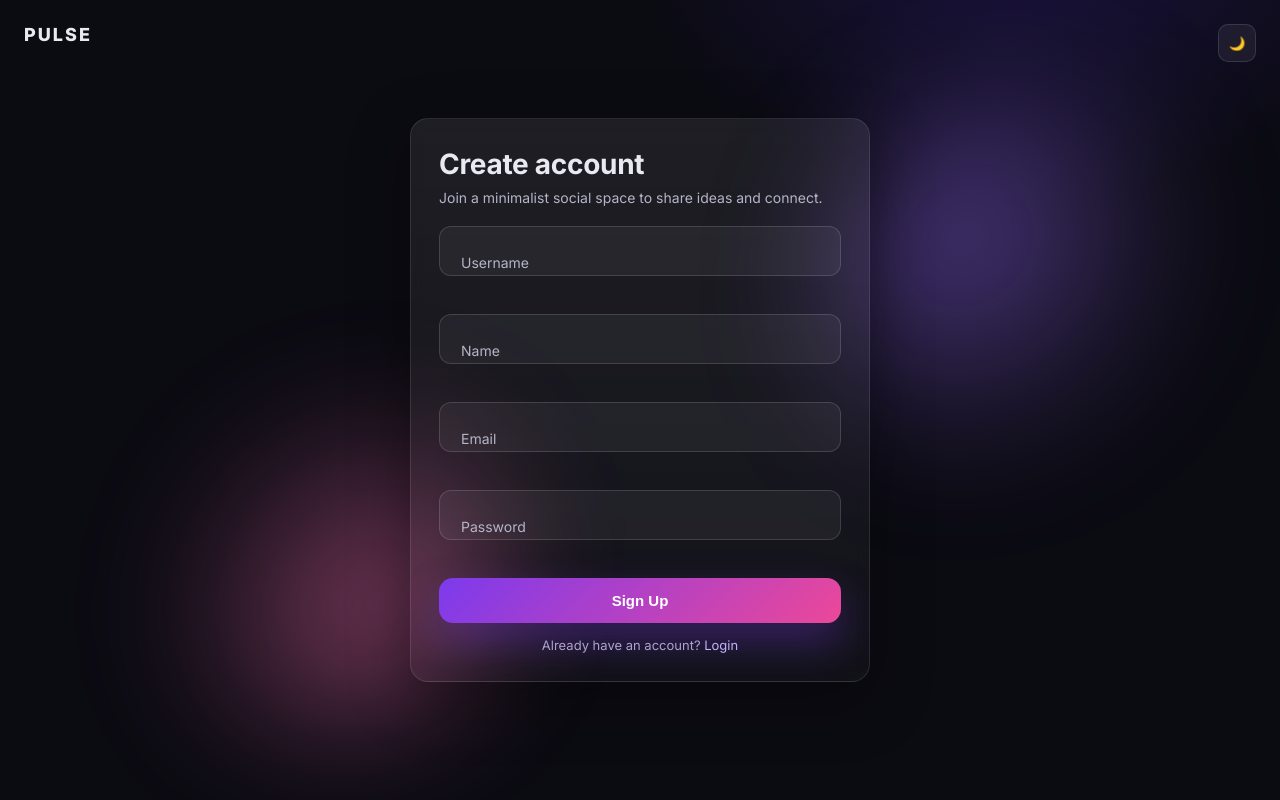
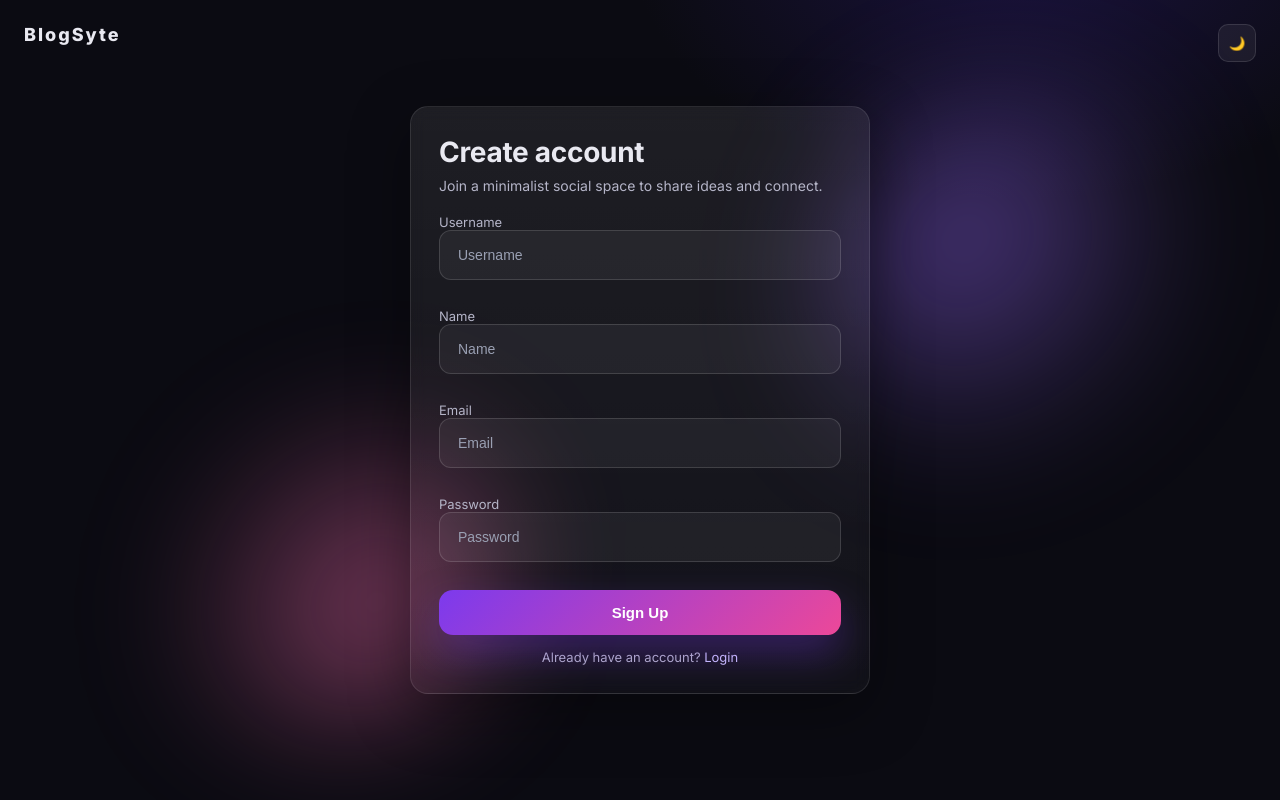
Before and after one commit to ahmedammad1709/SMIT-Hackathon, a plain HTML site: page signup.html in a window 1280 px wide. Drawn offline with Linux system fonts and the light colour scheme.

Commit message:
updated login and signup

```diff
--- a/auth.css
+++ b/auth.css
@@ -45,6 +45,20 @@ body.auth-body {
 .field input:not(:placeholder-shown) + label,
 .field.filled label { display: none; }
 
+#loginForm .field { position: relative; display: flex; flex-direction: column; gap: 6px; }
+#loginForm .field label { position: static; left: auto; top: auto; transform: none; padding: 0; background: transparent; color: var(--muted); font-size: 13px; z-index: auto; pointer-events: none; order: -1; }
+#loginForm .field input::placeholder { color: #9aa0b3; }
+#loginForm .field input:focus + label,
+#loginForm .field input:not(:placeholder-shown) + label,
+#loginForm .field.filled label { display: block; }
+
+#signupForm .field { position: relative; display: flex; flex-direction: column;  }
+#signupForm .field label { position: static; left: auto; top: auto; transform: none; padding: 0; background: transparent; color: var(--muted); font-size: 13px; z-index: auto; pointer-events: none; order: -1; }
+#signupForm .field input::placeholder { color: #9aa0b3; }
+#signupForm .field input:focus + label,
+#signupForm .field input:not(:placeholder-shown) + label,
+#signupForm .field.filled label { display: block; }
+
 .field.error input, .field.error textarea, .field.error select { border-color: rgba(203,55,92,0.8); box-shadow: 0 0 0 3px rgba(203,55,92,0.25); }
 .error { display: block; margin-top: 6px; font-size: 12px; color: #ff9db0; min-height: 16px; }
 
@@ -83,3 +97,4 @@ body.auth-body {
   .title { font-size: 24px; }
   .subtitle { font-size: 13px; }
 }
+#signupForm { display: grid; gap: 6px; }
--- a/signup.html
+++ b/signup.html
@@ -1,5 +1,6 @@
 <!DOCTYPE html>
 <html lang="en">
+
 <head>
   <meta charset="UTF-8" />
   <meta name="viewport" content="width=device-width, initial-scale=1.0" />
@@ -7,35 +8,37 @@
   <link href="https://fonts.googleapis.com/css2?family=Inter:wght@400;600;700;800&display=swap" rel="stylesheet">
   <link rel="stylesheet" href="auth.css" />
 </head>
+
 <body class="auth-body">
   <div class="bg">
     <div class="blob b1"></div>
     <div class="blob b2"></div>
   </div>
   <main class="auth-container">
-    <a href="index.html" class="brand">PULSE</a>
+    <a href="index.html" class="brand">BlogSyte</a>
     <button class="icon-btn theme-toggle" id="themeToggle" aria-label="Toggle theme">🌙</button>
     <section class="card">
       <h1 class="title">Create account</h1>
       <p class="subtitle">Join a minimalist social space to share ideas and connect.</p>
       <form id="signupForm" class="form">
         <div class="field">
-          <input id="username" name="username" type="text" required placeholder="" autocomplete="username" />
+          <input id="username" name="username" type="text" required placeholder="Username" autocomplete="username" />
           <label for="username">Username</label>
           <small class="error" id="usernameErr"></small>
         </div>
         <div class="field">
-          <input id="name" name="name" type="text" required placeholder="" autocomplete="name" />
+          <input id="name" name="name" type="text" required placeholder="Name" autocomplete="name" />
           <label for="name">Name</label>
           <small class="error" id="nameErr"></small>
         </div>
         <div class="field">
-          <input id="email" name="email" type="email" required placeholder="" autocomplete="email" />
+          <input id="email" name="email" type="email" required placeholder="Email" autocomplete="email" />
           <label for="email">Email</label>
           <small class="error" id="emailErr"></small>
         </div>
         <div class="field">
-          <input id="password" name="password" type="password" required placeholder="" autocomplete="new-password" />
+          <input id="password" name="password" type="password" required placeholder="Password"
+            autocomplete="new-password" />
           <label for="password">Password</label>
           <small class="error" id="passwordErr"></small>
         </div>
@@ -47,4 +50,5 @@
   </main>
   <script src="auth.js" defer></script>
 </body>
+
 </html>
```
Also changed, not shown: dashboard.js (+9 -0 lines), login.html (+7 -3 lines).
